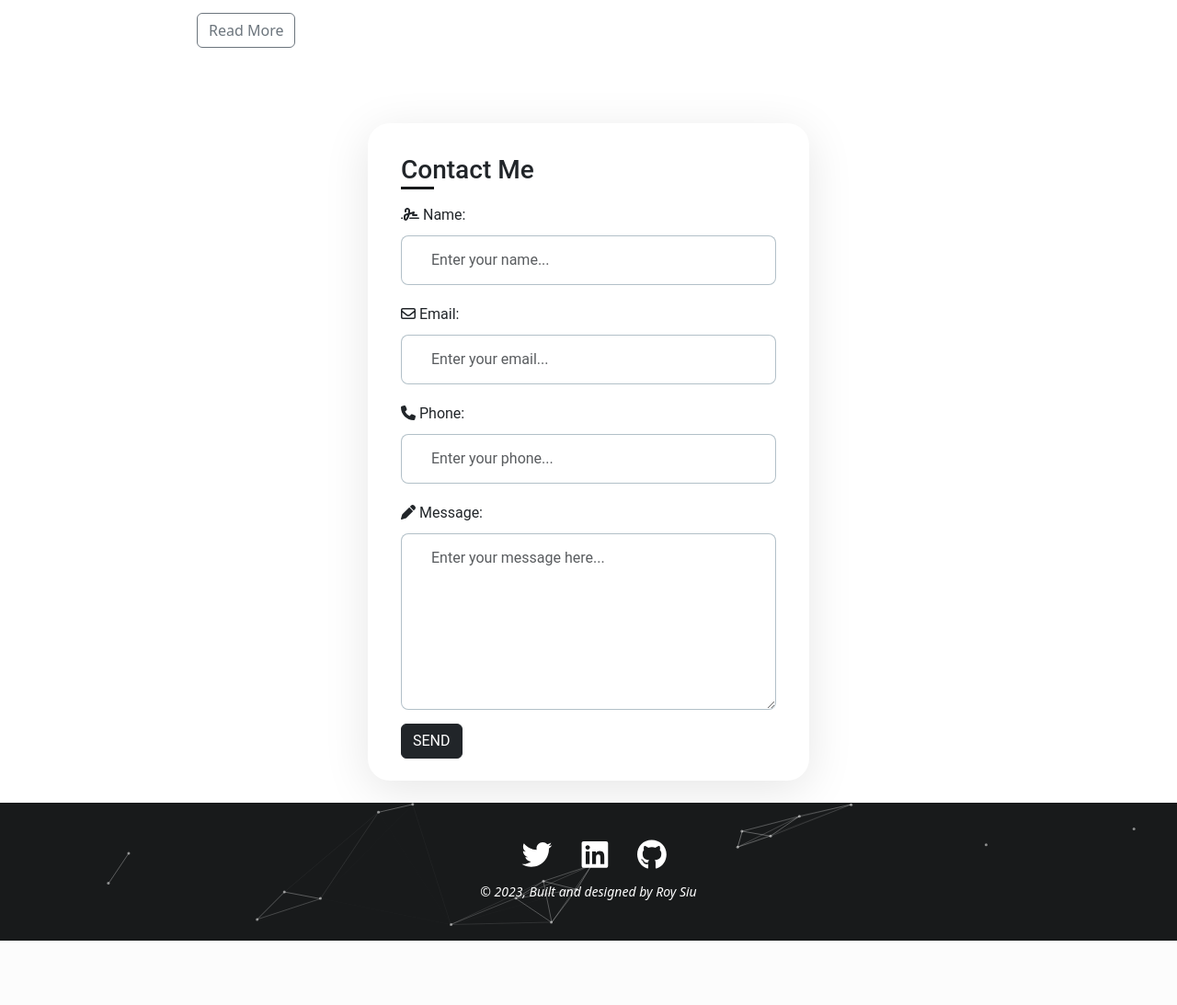
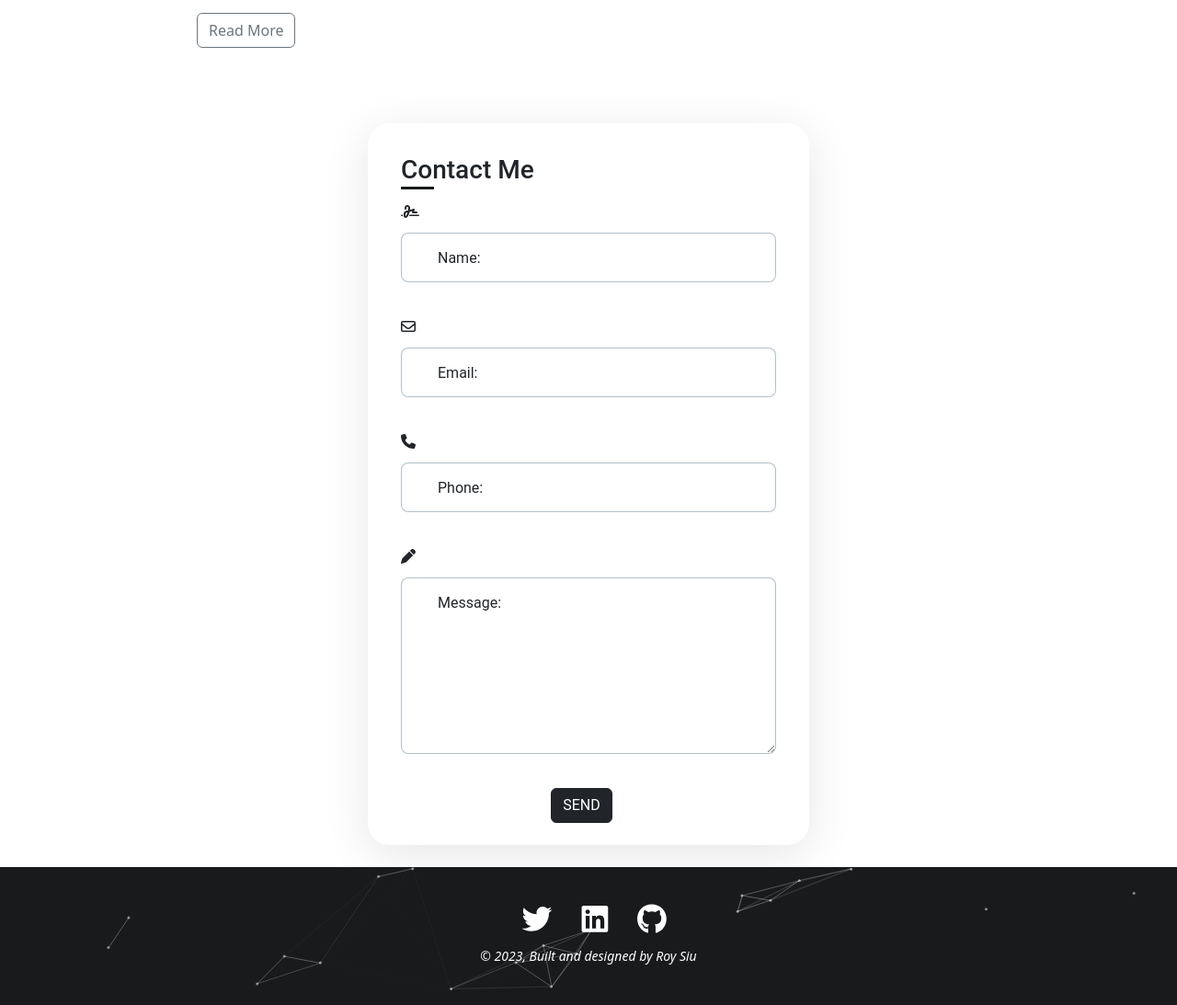
Before and after one commit to Rsiu95/Portfolio, a Flask app: page / in a window 1280 px wide. Shown: the part 2690-3783 px from the top of the page at 92% size. Before the commit the page ends 3713 px from the top, so only its background shows below. Run offline with Flask 3, Linux system fonts and the light colour scheme; some libraries are stand-ins or nearby versions.

Commit message:
updated style
updated style

```diff
--- a/static/css/styles.css
+++ b/static/css/styles.css
@@ -215,7 +215,7 @@ footer.masthead {
     font-size: 16px;
     border: 1px solid rgba(0, 47, 73, 0.3);
     border-radius: 8px;
-    margin-bottom: 5px;
+    margin-bottom: 20px;
 
 }
 .floating-contact-form form input:focus,
@@ -226,3 +226,30 @@ footer.masthead {
 .floating-contact-form .field-container {
     position: relative;
 }
+
+.floating-contact-form .field-container label {
+    position: absolute;
+    top: 47px;
+    left: 40px;
+    z-index: 1;
+}
+
+.floating-contact-form .field-container .icon-container {
+    position: absolute;
+    top: 300px !important;
+    z-index: 1;
+}
+
+.fa-regular {
+    top:50px;
+}
+
+.alert {
+    background-color: #181a1b;
+    color: white;
+}
+
+#submitButton {
+    position: relative;
+    margin-left: 40%;
+}
--- a/templates/index.html
+++ b/templates/index.html
@@ -151,33 +151,30 @@
                                 <div class="field-container">
                                     <i class="fa-solid fa-signature"></i>
                                     <label for="name">Name:</label>
-                                    <input class="form-control" id="name" type="text" placeholder="Enter your name..." name="name"/>
+                                    <input id="name" type="text" name="name"/>
                                 </div>
                                 <div class="field-container">
                                     <i class="fa-regular fa-envelope"></i>
                                     <div class="invalid-feedback" data-sb-feedback="email:required">An email is required.</div>
                                     <div class="invalid-feedback" data-sb-feedback="email:email">Email is not valid.</div>
                                     <label for="email">Email:</label>
-                                    <input class="form-control" id="email" type="text" placeholder="Enter your email..." name="name"/>
+                                    <input id="email" type="text" name="email"/>
                                 </div>
                                 <div class="field-container">
                                     <i class="fa-solid fa-phone"></i>
                                     <label for="phone">Phone:</label>
-                                    <input class="form-control" id="phone" type="text" placeholder="Enter your phone..." name="name"/>
+                                    <input id="phone" type="text" name="phone"/>
                                 </div>
                                 <div class="field-container">
                                     <i class="fa-solid fa-pen"></i>
                                     <label for="phone">Message:</label>
-                                    <textarea class="form-control" id="message" name="message" placeholder="Enter your message here..." style="height: 12rem"></textarea>
+                                    <textarea id="message" name="message" style="height: 12rem"></textarea>
                                     <div class="invalid-feedback" data-sb-feedback="message:required">A message is required.</div>
                                 </div>
                                 <button class="btn btn-dark text-uppercase" id="submitButton" type="submit">Send</button>
                             </form>
+                        </div>
                     </div>
-
-
-
-
                             <!--      <div id="successMessage" class="alert alert-success" style="display: none;">Message sent successfully!</div>
                                     <form action = "/" id="contactForm" method = "post">
                                         <div class="form-floating">
@@ -214,10 +211,6 @@
                                         <div class="d-none" id="submitErrorMessage"><div class="text-center text-danger mb-3">Error sending message!</div></div>
                                         <button class="btn btn-dark text-uppercase" id="submitButton" type="submit">Send</button>
                                     </form>-->
-
-
-
-
                 </div>
             </div>
         </section>
```
